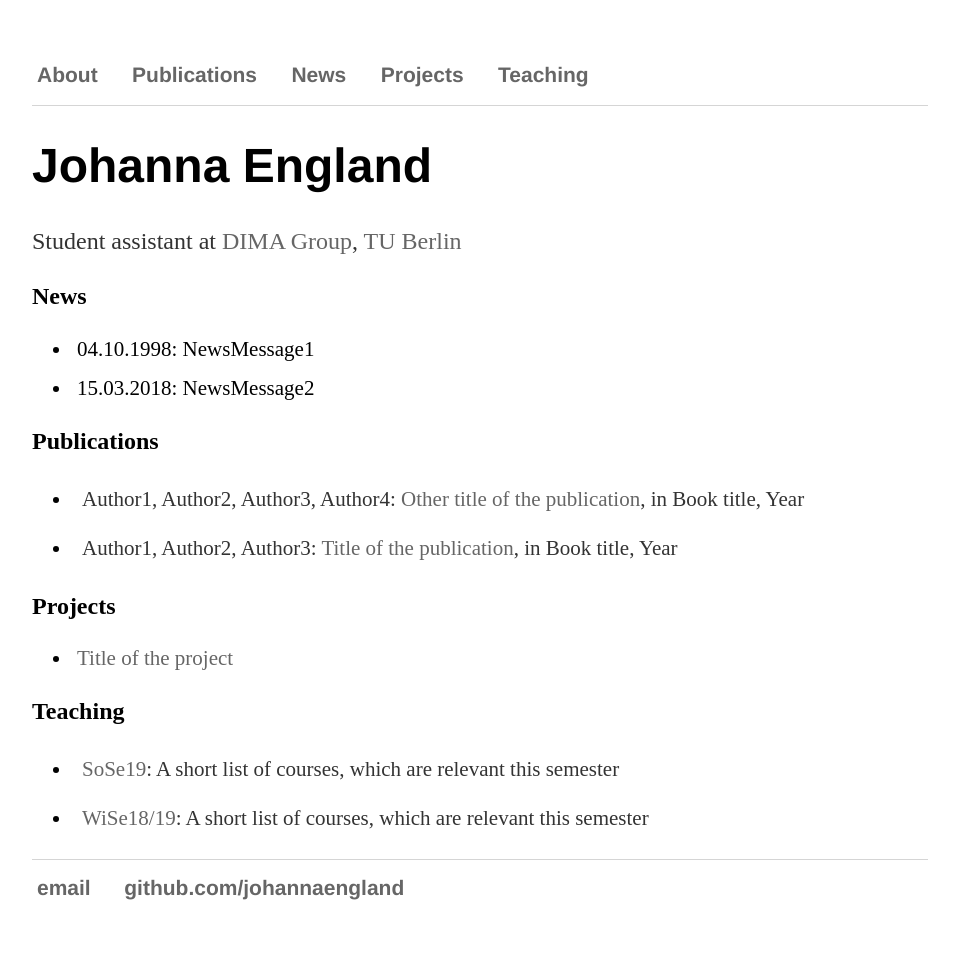
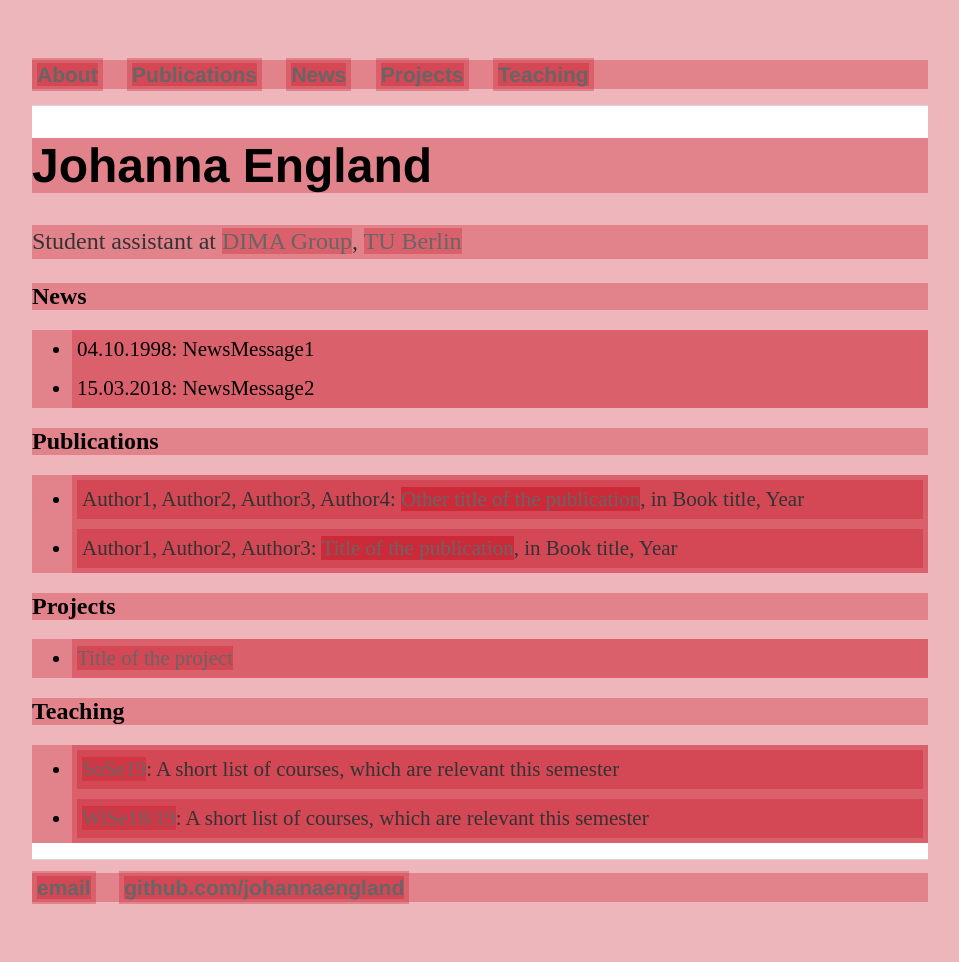
Before and after one commit to johannaengland/johannaengland.github.io, a Jekyll site: the page built from index.md, in a window 1280 px wide. Shown: the whole page, without its empty margins (160-1119 px from the left). Built offline with Jekyll 4.4.1, drawn with Linux system fonts in a browser that asks for light colours.

Commit message:
Update main.css

```diff
--- a/css/main.css
+++ b/css/main.css
@@ -1,3 +1,7 @@
+* {
+    background-color: rgba(197,14,31,0.3);
+}
+
 #bibtexBtn {
     cursor: pointer;
 }
@@ -35,6 +39,7 @@ a em {
 body {
     margin: 60px auto;
     width: 70%;
+    background-color: white;
 }
 
 button img {
```
